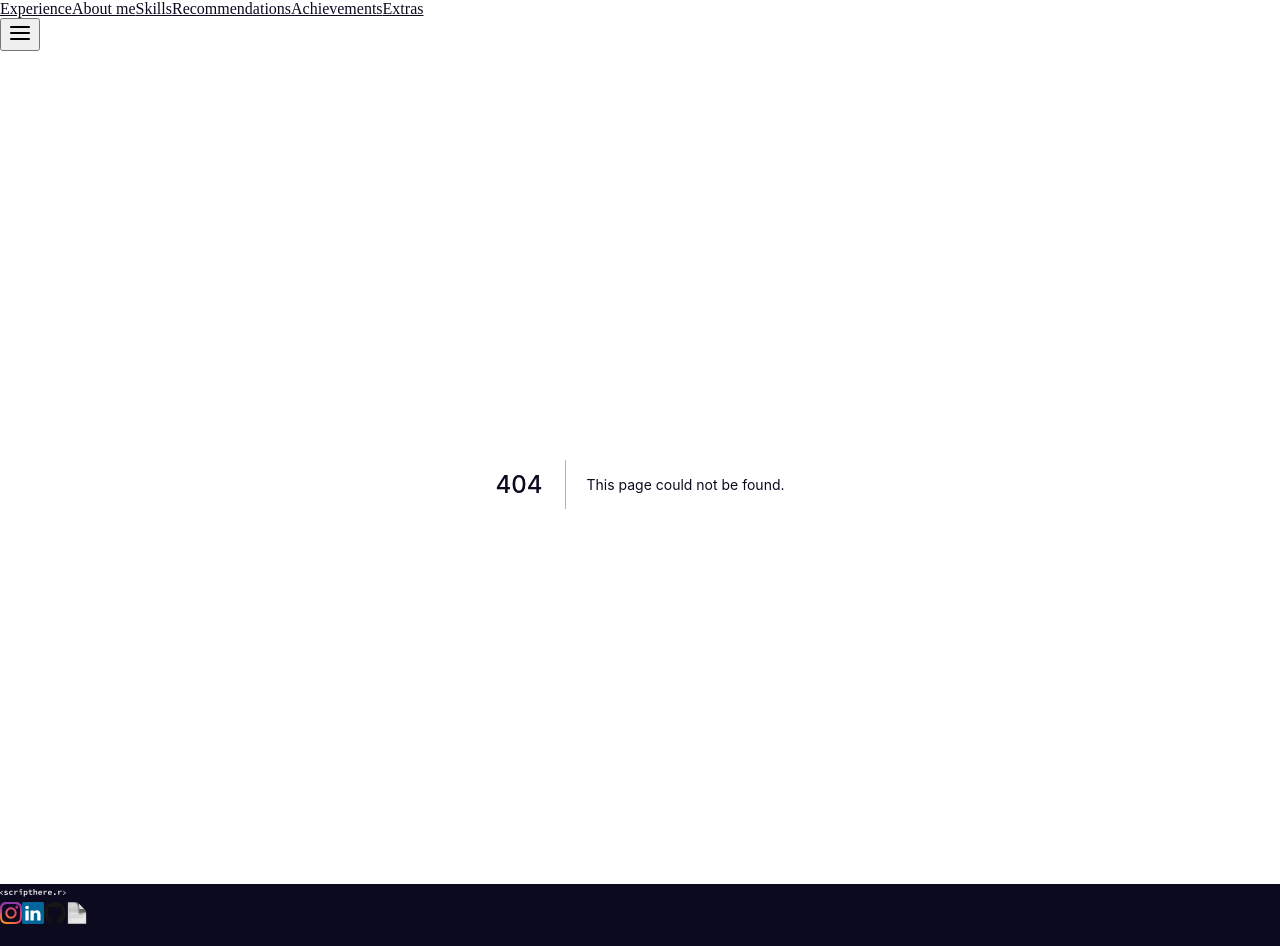
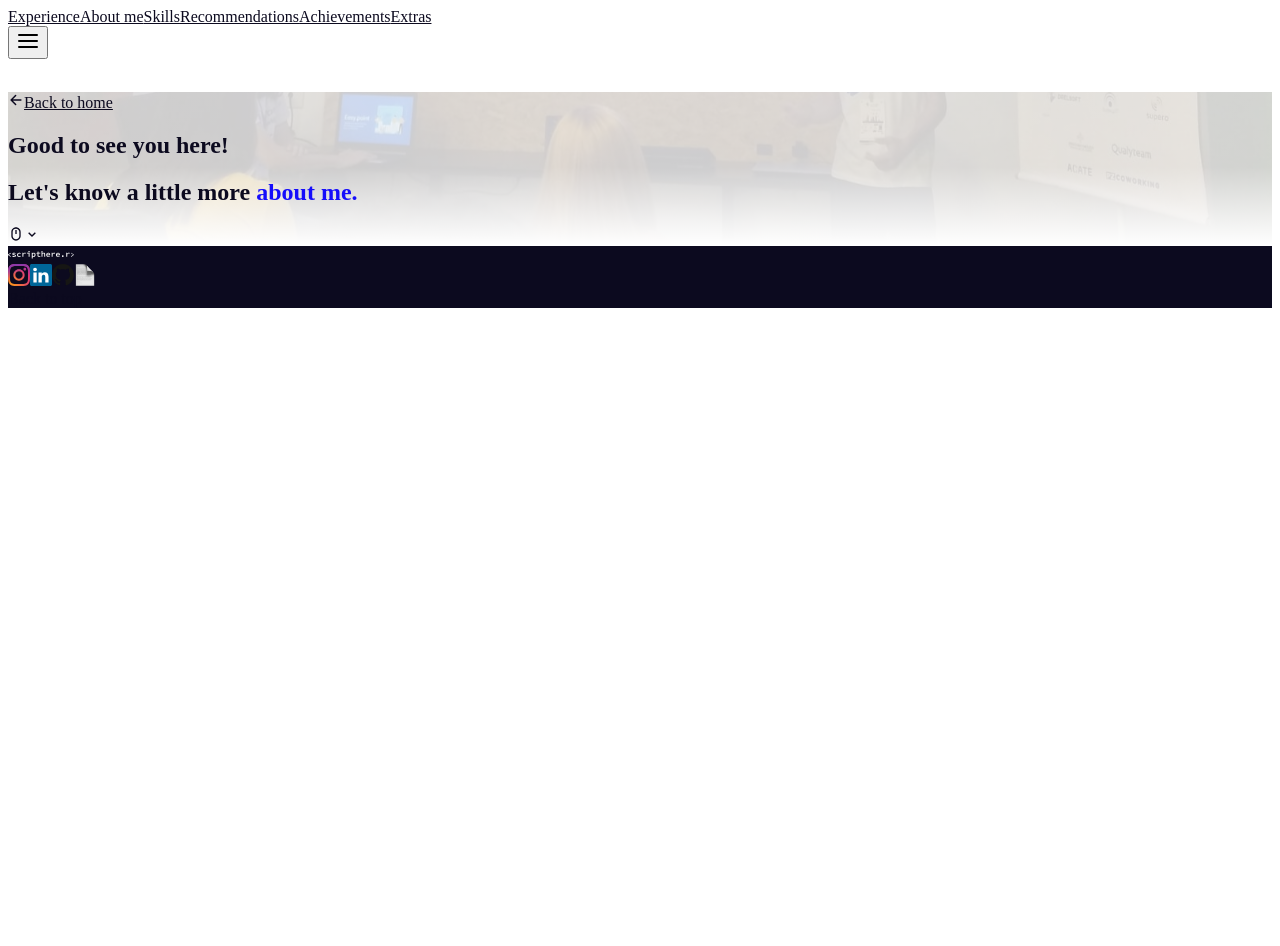
Before and after one commit to RuanScherer/my-site, a Next.js app: page /about-me in a window 1280 px wide. Before the commit this address had no page. After the commit the page ends 800 px from the top, so only its background shows below. Built offline with nearby package versions, Linux system fonts and the light colour scheme.

Commit message:
[WIP] feat: about me page

```diff
--- a/components/Header.js
+++ b/components/Header.js
@@ -34,7 +34,7 @@ const Header = () => {
 
         <nav className="hidden md:flex flex-wrap space-x-6 text-lg font-semibold">
           { menuLinks.map(link => (
-            <Link href={`#${link.href}`}>
+            <Link href={`#${link.href}`} key={link.href}>
               <a className="hover:opacity-70 transition duration-200">
                 {link.name}
               </a>
--- /dev/null
+++ b/pages/about-me.js
@@ -0,0 +1,43 @@
+import Link from "next/link"
+import { motion } from "framer-motion"
+import { CustomContainer } from "../components/CustomContainer"
+import { opacityAnimation } from "../constants"
+import { BiMouse, BiChevronDown } from "react-icons/bi"
+import { IoArrowBackOutline } from "react-icons/io5"
+
+export default function AboutMe() {
+  return (
+    <motion.section
+      style={{
+        backgroundImage: "url('/images/me-presentation.svg')",
+        backgroundSize: "cover",
+        backgroundPosition: "bottom"
+      }}
+      {...opacityAnimation}
+    >
+      <CustomContainer className="min-h-screen flex flex-col items-stretch justify-between space-y-16 py-10">
+        <Link href="/">
+          <a className="mr-auto flex items-center gap-1 text-sm sm:text-lg font-semibold cursor-pointer hover:-translate-x-2 transition transform">
+            <IoArrowBackOutline stroke="#0C0A1F" className="w-4 lg:w-5 h-4 lg:h-5" />
+            Back to home
+          </a>
+        </Link>
+
+        <div>
+          <h2 className="mb-3 md:mb-4 text-center text-gray-800 text-lg sm:text-xl md:text-2xl font-semibold">
+            Good to see you here!
+          </h2>
+
+          <h1 className="w-4/6 sm:w-3/5 md:4/5 xl:w-5/6 mx-auto text-center text-3xl sm:text-4xl md:text-5xl font-extrabold">
+            Let's know a little more <span className="text-blue-900">about me.</span>
+          </h1>
+        </div>
+
+        <div className="flex flex-col items-center">
+          <BiMouse className="w-6 lg:w-8 h-6 lg:h-8 -mb-2" color="#0C0A1F" />
+          <BiChevronDown className="w-6 lg:w-8 h-6 lg:h-8" color="#0C0A1F" />
+        </div>
+      </CustomContainer>
+    </motion.section>
+  )
+}
--- a/pages/index.js
+++ b/pages/index.js
@@ -1,8 +1,4 @@
-import Link from "next/link"
 import WorkTogether from '../components/WorkTogether'
-import { projects, recommendations } from '../data/'
-import { motion } from 'framer-motion'
-import { opacityAnimation } from '../constants'
 import { WelcomeSection } from "../components/WelcomeSection"
 import { ExperienceBanner } from "../components/ExperienceBanner"
 import { OverviewAboutMe } from "../components/OverviewAboutMe"
```
Also changed, not shown: components/OverviewAboutMe.js (+9 -0 lines), public/images/arrow-back.svg (deleted), public/images/me-presentation.svg (added).
